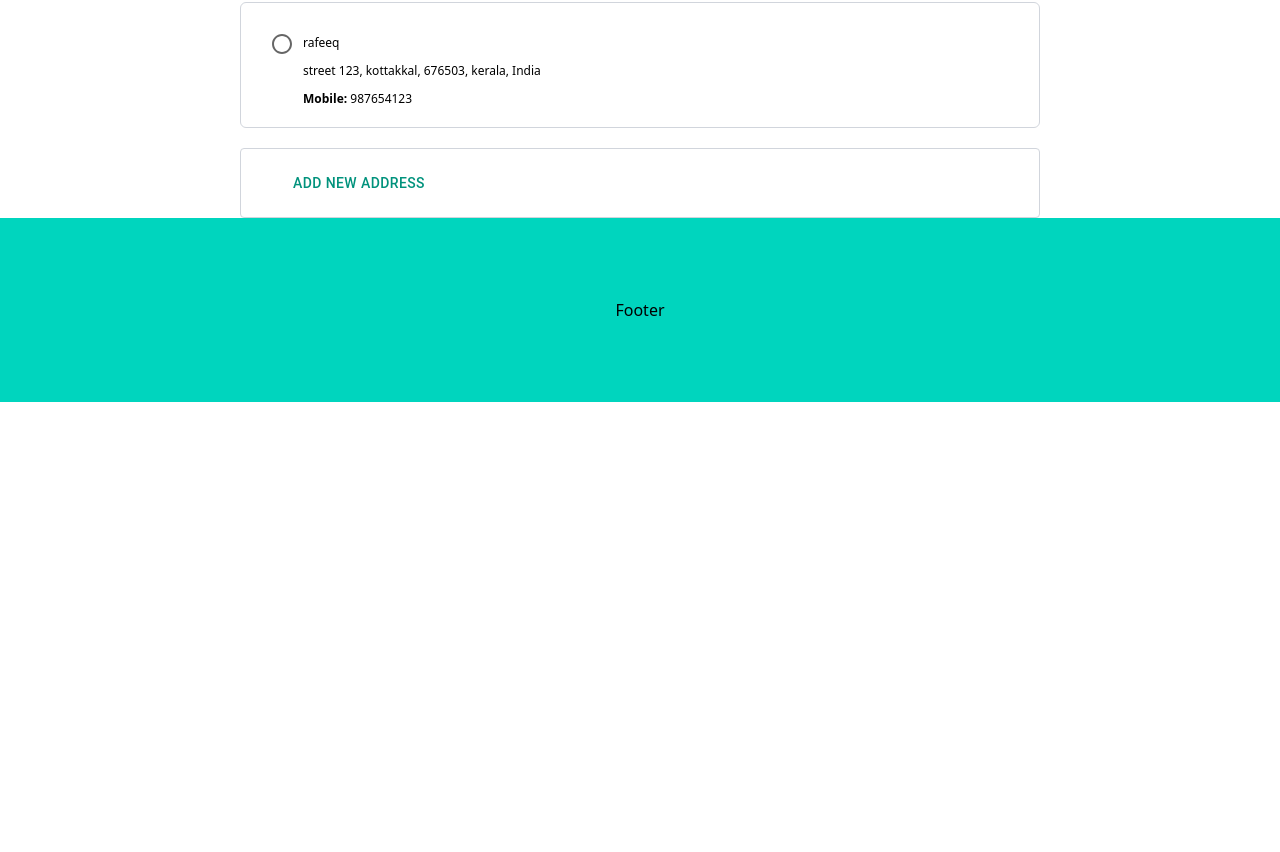
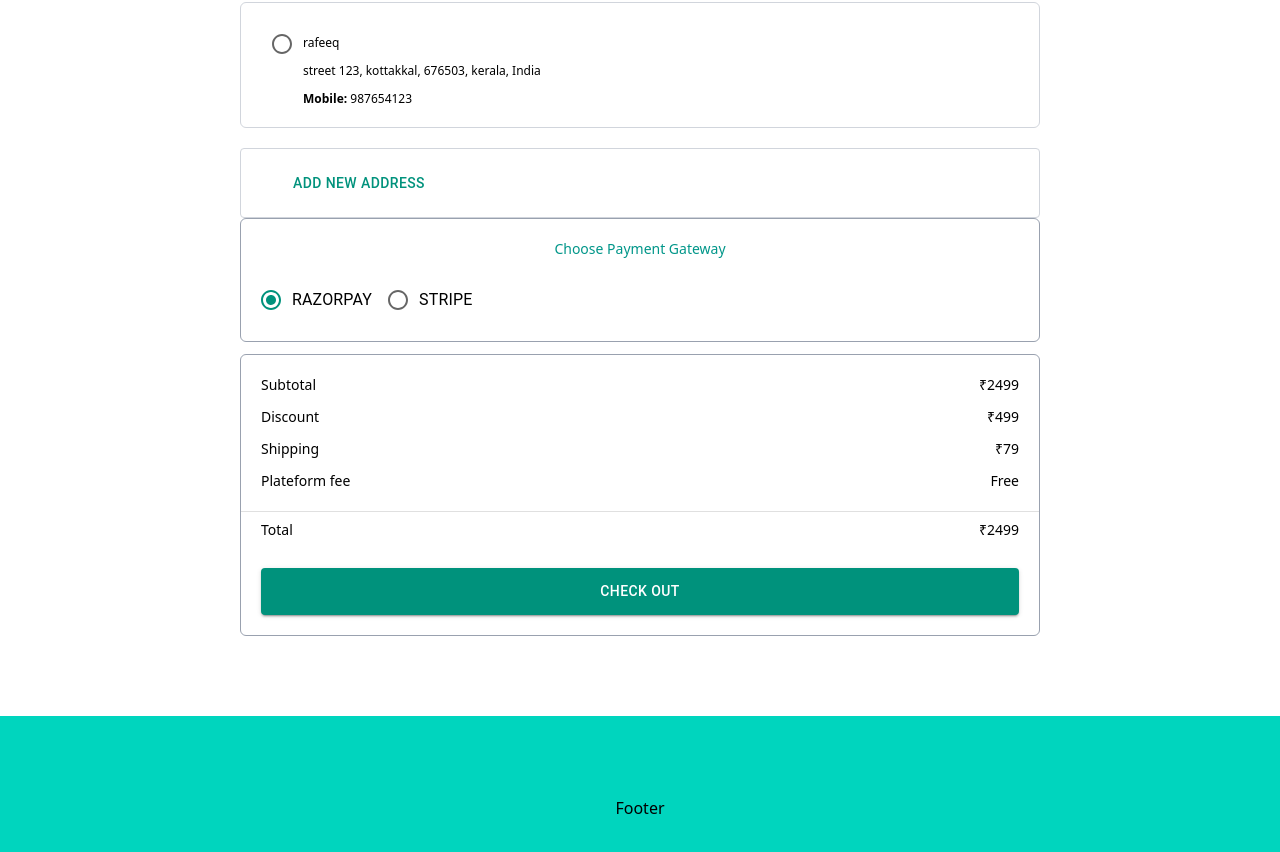
Before and after one commit to fahim5120/multi_vendor_client, a React (Vite) app: page / in a window 1280 px wide. Shown: the part 821-1673 px from the top of the page. Before the commit the page ends 1223 px from the top, so only its background shows below. Built offline with nearby package versions, Linux system fonts and the light colour scheme; some icons are missing.

Commit message:
designed chekoutpage

```diff
--- a/src/customer/Footer/Footer.jsx
+++ b/src/customer/Footer/Footer.jsx
@@ -2,7 +2,7 @@ import React from 'react'
 
 const Footer = () => {
   return (
-    <div className='bg-teal-400 text-center py-20'
+    <div className='bg-teal-400 text-center py-20 mt-20'
     >Footer</div>
   )
 }
--- a/src/customer/pages/Checkout/Checkout.jsx
+++ b/src/customer/pages/Checkout/Checkout.jsx
@@ -2,44 +2,62 @@ import React, { useState } from "react";
 import Button from "@mui/material/Button";
 
 import AddIcon from "@mui/icons-material/Add";
-import { Box, Modal, Typography } from "@mui/material";
+import {
+  Box,
+  FormControlLabel,
+  Modal,
+  Radio,
+  RadioGroup,
+  Typography,
+} from "@mui/material";
 import AddressForm from "./AddressForm";
 import Addresscard from "./Addresscard";
+import PricingCard from "../Cart/PricingCard";
 
 const style = {
-  position: 'absolute',
-  top: '50%',
-  left: '50%',
-  transform: 'translate(-50%, -50%)',
+  position: "absolute",
+  top: "50%",
+  left: "50%",
+  transform: "translate(-50%, -50%)",
   width: 500,
-  bgcolor: 'background.paper',
+  bgcolor: "background.paper",
 
   boxShadow: 24,
   p: 4,
 };
+const paymentGatewayList = [{ name: "RAZORPAY" }, { name: "STRIPE" }];
 
 const Checkout = () => {
   const [selectedAddress, setSelectedAddress] = useState(1);
+ const [paymentGateway, setPaymentGateway] = useState(paymentGatewayList[0].name);
+
   const [open, setOpen] = React.useState(false);
   const handleOpen = () => setOpen(true);
   const handleClose = () => setOpen(false);
   const handleChange = (e) => {
-    console.log("e",e.target.value);
+    console.log("e", e.target.value);
 
-    setSelectedAddress(e.target.value);// evide number enn koduthittund
-  }
+    setSelectedAddress(e.target.value); // evide number enn koduthittund
+  };
+
+  const handleChangePaymentGateway = (e) => {
+  setPaymentGateway(e.target.value);
+};
+
   return (
     <div className="pt-10 px-5 sm:px-10 md:px-44 lg:px-60 min-h-screen">
       <div className="space-y-5 lg:space-y-0 lg:grid-cols-3 lg:gap-9">
         <div className="col-span-2 space-y-5">
           <div className="flex justify-between items-center">
             <span className="font-semibold">Selet Delivery Address</span>
-            <Button onClick={handleOpen} variant="outlined">Add New Address</Button>
+            <Button onClick={handleOpen} variant="outlined">
+              Add New Address
+            </Button>
           </div>
           <div className="text-xs font-medium space-y-5">
             <p>Saved Addresses</p>
             <div className="space-y-3">
-              {[1, 2,3,4,5,6].map((item, index) => (
+              {[1, 2, 3, 4, 5, 6].map((item, index) => (
                 <Addresscard
                   key={index}
                   handleChange={handleChange}
@@ -50,8 +68,41 @@ const Checkout = () => {
             </div>
           </div>
           <div className="py-4 px-5 rounded md border border-gray-300 ">
-            <Button onClick={handleOpen} startIcon={<AddIcon />}>Add New Address</Button>
+            <Button onClick={handleOpen} startIcon={<AddIcon />}>
+              Add New Address
+            </Button>
           </div>
+        </div>
+        <div className="cols-span-1 text-sm space-y-3">
+          <section className="space-y-3 border p-5 rounded-md border border-gray-400">
+            <h1 className="text-teal-600 font-medium pb-2 text-center">
+              Choose Payment Gateway{" "}
+            </h1>
+            <RadioGroup
+              row
+              aria-labelledby="demo-row-radio-buttons-group-label"
+              name="row-radio-buttons-group"
+              value={paymentGateway}
+              onChange={handleChangePaymentGateway}
+            >
+              {paymentGatewayList.map((item) => (
+                <FormControlLabel
+                  value={item.name}
+                  control={<Radio />}
+                  label={item.name}
+                />
+              ))}
+            </RadioGroup>
+          </section>
+
+          <section className="border border-gray-400 rounded-md ">
+            <PricingCard />
+            <div className="p-5">
+              <Button variant="contained" fullWidth sx={{ py: "11px" }}>
+                Check Out
+              </Button>
+            </div>
+          </section>
         </div>
       </div>
       <Modal
@@ -61,7 +112,7 @@ const Checkout = () => {
         aria-describedby="modal-modal-description"
       >
         <Box sx={style}>
-   <AddressForm/>
+          <AddressForm />
         </Box>
       </Modal>
     </div>
```
Lines whose indentation alone changed are shown as unchanged.
